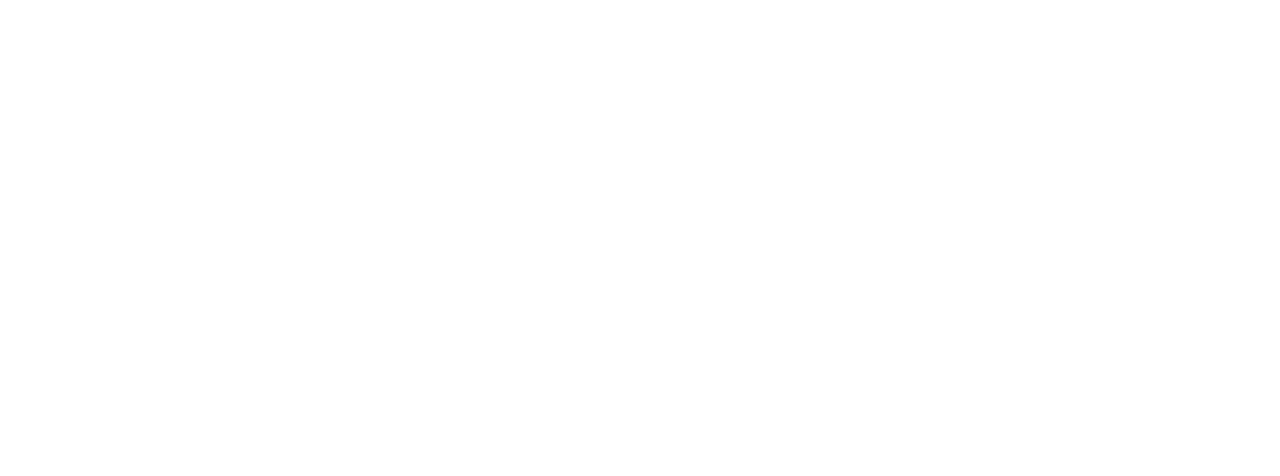
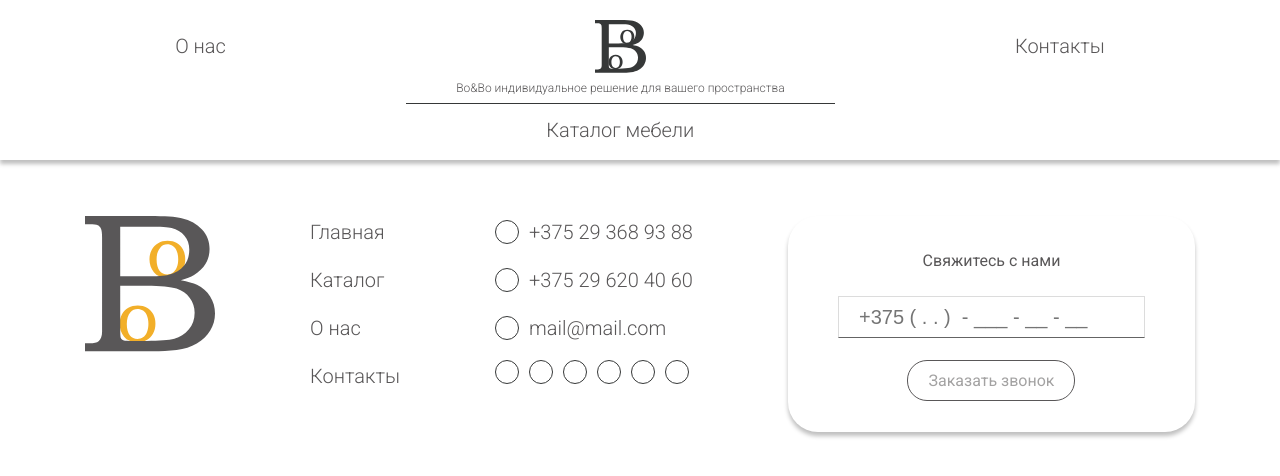
Before and after one commit to brainvlad/bobo, a plain HTML site: page index.html in a window 1280 px wide. Drawn offline with Linux system fonts and the light colour scheme.

Commit message:
add header and footer

```diff
--- a/index.html
+++ b/index.html
@@ -1,11 +1,99 @@
 <html lang="ru">
-<head>
-  <meta charset="UTF-8">
-  <meta http-equiv="X-UA-Compatible" content="IE=edge">
-  <meta name="viewport" content="width=device-width, initial-scale=1.0">
-  <title>Ваш Bo&Bo</title>
-</head>
-<body>
+  <head>
+    <meta charset="UTF-8" />
+    <meta http-equiv="X-UA-Compatible" content="IE=edge" />
+    <meta name="viewport" content="width=device-width, initial-scale=1.0" />
+    <title>Ваш Bo&Bo</title>
 
-</body>
+    <link rel="stylesheet" href="./css/all.css" />
+    <link rel="stylesheet" href="./css/coolicons.css" />
+    <link rel="preconnect" href="https://fonts.googleapis.com" />
+    <link rel="preconnect" href="https://fonts.gstatic.com" crossorigin />
+    <link
+      href="https://fonts.googleapis.com/css2?family=Roboto:ital,wght@0,100;0,300;0,400;0,500;0,700;0,900;1,100;1,300;1,400;1,500;1,700;1,900&display=swap"
+      rel="stylesheet"
+    />
+  </head>
+  <body>
+    <header class="header">
+      <div class="container">
+        <nav class="header__nav">
+          <div class="header__col">
+            <a href="" class="header__link">O нас</a>
+          </div>
+          <div class="header__col">
+            <div class="header__theme">
+              <div class="header__logo">
+                <img
+                  src="./assets/img/logo-black.svg"
+                  class="header__logo-img"
+                  alt="Bo&Bo"
+                />
+              </div>
+              <div class="header__subtitle">
+                Bо&Bо индивидуальное решение для вашего пространства
+              </div>
+            </div>
+            <a href="" class="header__link">Каталог мебели</a>
+          </div>
+          <div class="header__col">
+            <a href="" class="header__link">Контакты</a>
+          </div>
+        </nav>
+      </div>
+    </header>
+    <main></main>
+    <footer class="footer">
+      <div class="container footer__container">
+        <div class="footer__col">
+          <div class="footer__logo">
+            <img
+              class="footer__logo-img"
+              src="./assets/img/logo.svg"
+              alt="Bo&Bo"
+            />
+          </div>
+        </div>
+        <div class="footer__col">
+          <nav class="footer__nav">
+            <a href="" class="footer__link">Главная</a>
+            <a href="" class="footer__link">Каталог</a>
+            <a href="" class="footer__link">О нас</a>
+            <a href="" class="footer__link">Контакты</a>
+          </nav>
+        </div>
+        <div class="footer__col">
+          <nav class="footer__nav">
+            <a href="tel:+375293689388" class="footer__link">
+              <img src="./assets/icon/circle.svg" alt="&#9711" />
+              <span>+375 29 368 93 88</span>
+            </a>
+            <a href="tel:+375296204060" class="footer__link">
+              <img src="./assets/icon/circle.svg" alt="&#9711" />
+              <span>+375 29 620 40 60</span>
+            </a>
+            <a href="mailto:mail@mail.com" class="footer__link">
+              <img src="./assets/icon/circle.svg" alt="&#9711" />
+              <span>mail@mail.com</span>
+            </a>
+            <a class="footer__link">
+              <img src="./assets/icon/circle.svg" alt="&#9711" />
+              <img src="./assets/icon/circle.svg" alt="&#9711" />
+              <img src="./assets/icon/circle.svg" alt="&#9711" />
+              <img src="./assets/icon/circle.svg" alt="&#9711" />
+              <img src="./assets/icon/circle.svg" alt="&#9711" />
+              <img src="./assets/icon/circle.svg" alt="&#9711" />
+            </a>
+          </nav>
+        </div>
+        <div class="footer__col">
+          <form class="footer__form" action="" method="">
+            <div class="footer__form-title">Свяжитесь с нами</div>
+            <input class="footer__form-input" placeholder="+375 ( . . )  - ___ - __ - __">
+            <button class="btn" type="submit">Заказать звонок</button>
+          </form>
+        </div>
+      </div>
+    </footer>
+  </body>
 </html>
--- /dev/null
+++ b/scss/all.scss
@@ -0,0 +1,5 @@
+@import "variables.scss";
+@import "typography.scss";
+@import "components.scss";
+@import "header.scss";
+@import "footer.scss";
--- a/scss/components.scss
+++ b/scss/components.scss
@@ -0,0 +1,41 @@
+@import "variables.scss";
+
+* {
+  margin: 0;
+  padding: 0;
+  box-sizing: border-box;
+}
+
+.btn {
+  font-family: "Roboto";
+  font-style: normal;
+  font-weight: 400;
+  font-size: 16px;
+  line-height: 27px;
+  text-decoration: none;
+  color: $noon;
+  border: 1px solid $element;
+  box-sizing: border-box;
+  border-radius: 20px;
+  padding: 6px 20px;
+  background-color: $white;
+  transition: all 0.25s;
+  cursor: pointer;
+
+  @include tablet-small {
+    margin-bottom: 15px;
+  }
+
+  &:hover {
+    color: $title;
+    border-color: $acs1-50;
+    background-color: $acs1-50;
+  }
+}
+
+.container {
+  width: 100%;
+  max-width: 1130px;
+  margin: 0 auto;
+  padding: 0 10px;
+}
--- /dev/null
+++ b/scss/footer.scss
@@ -0,0 +1,65 @@
+@import "variables.scss";
+
+.footer {
+  padding: 56px 0 72px 0;
+
+  &__container {
+    display: flex;
+    flex-direction: row;
+    justify-content: space-between;
+  }
+
+  &__col {
+  }
+
+  &__logo {
+    width: 130px;
+
+    &-img {
+      width: 100%;
+    }
+  }
+
+  &__nav {
+    display: flex;
+    flex-direction: column;
+    gap: 16px;
+  }
+
+  &__link {
+    font-style: normal;
+    font-weight: 300;
+    font-size: 20px;
+    line-height: 32px;
+
+    display: flex;
+    flex-direction: row;
+    align-items: center;
+    gap: 10px;
+  }
+
+  &__form {
+    box-sizing: content-box;
+    display: flex;
+    flex-direction: column;
+    height: 100%;
+    justify-content: space-around;
+    align-items: center;
+    box-shadow: 0px 4px 4px rgba(0, 0, 0, 0.25);
+    border-radius: 30px;
+    padding: 20px 50px;
+  }
+
+  &__form-title {
+  }
+
+  &__form-input {
+    border: 1px solid #dcdcdc;
+    border-bottom: 1px solid #646464;
+    font-weight: 400;
+    font-size: 20px;
+    line-height: 32px;
+    padding: 4px 20px;
+    outline: none;
+  }
+}
--- /dev/null
+++ b/scss/header.scss
@@ -0,0 +1,49 @@
+@import "variables.scss";
+
+.header {
+  height: 160px;
+  padding-top: 20px;
+  box-shadow: 0px 4px 4px rgba(0, 0, 0, 0.25);
+
+  &__nav {
+    display: flex;
+    flex-direction: row;
+    align-items: flex-start;
+    justify-content: space-around;
+  }
+
+  &__col {
+    display: flex;
+    flex-direction: column;
+    align-items: center;
+  }
+
+  &__link {
+    font-style: normal;
+    font-weight: 300;
+    font-size: 20px;
+    line-height: 32px;
+    padding-top: 10px;
+  }
+
+  &__theme {
+    border-bottom: 1px solid $title;
+    padding: 0 50px;
+  }
+
+  &__logo {
+    width: 51px;
+    margin: 0 auto;
+    padding-bottom: 8px;
+    &-img {
+      width: 100%;
+    }
+  }
+
+  &__subtitle {
+    font-weight: 300;
+    font-size: 12px;
+    line-height: 14px;
+    padding-bottom: 8px;
+  }
+}
--- /dev/null
+++ b/scss/typography.scss
@@ -0,0 +1,37 @@
+@import "variables.scss";
+
+body {
+  font-family: "Roboto";
+  font-style: normal;
+  font-weight: 400;
+  font-size: 16px;
+  line-height: 27px;
+  color: $element;
+}
+
+h1 {
+  font-family: "Bookman Old Style";
+  font-style: normal;
+  font-weight: 300;
+  font-size: 60px;
+  line-height: 80px;
+}
+h2 {
+  font-family: "Bookman Old Style";
+  font-style: normal;
+  font-weight: 300;
+  font-size: 36px;
+  line-height: 80px;
+}
+h3 {
+  font-family: "Bookman Old Style";
+  font-style: normal;
+  font-weight: 300;
+  font-size: 30px;
+  line-height: 80px;
+}
+
+a {
+  text-decoration: none;
+  color: $element;
+}
--- a/scss/variables.scss
+++ b/scss/variables.scss
@@ -0,0 +1,25 @@
+$acs1: #f2af29;
+$acs1-50: rgba(242, 175, 41, 0.5);
+$acs2: #5da399;
+$element: #595758;
+$title: #363838;
+$noon: #a3a2a2;
+$white: #fff;
+
+@mixin tablet-medium() {
+  @media screen and (max-width: 992px) {
+    @content;
+  }
+}
+
+@mixin tablet-small() {
+  @media screen and (max-width: 768px) {
+    @content;
+  }
+}
+
+@mixin mobile() {
+  @media screen and (max-width: 576px) {
+    @content;
+  }
+}
```
Also changed, not shown: assets/icon/circle.svg (added), assets/img/logo-black.svg (added), assets/img/logo.svg (added), css/all.css (added), 1 other file.
